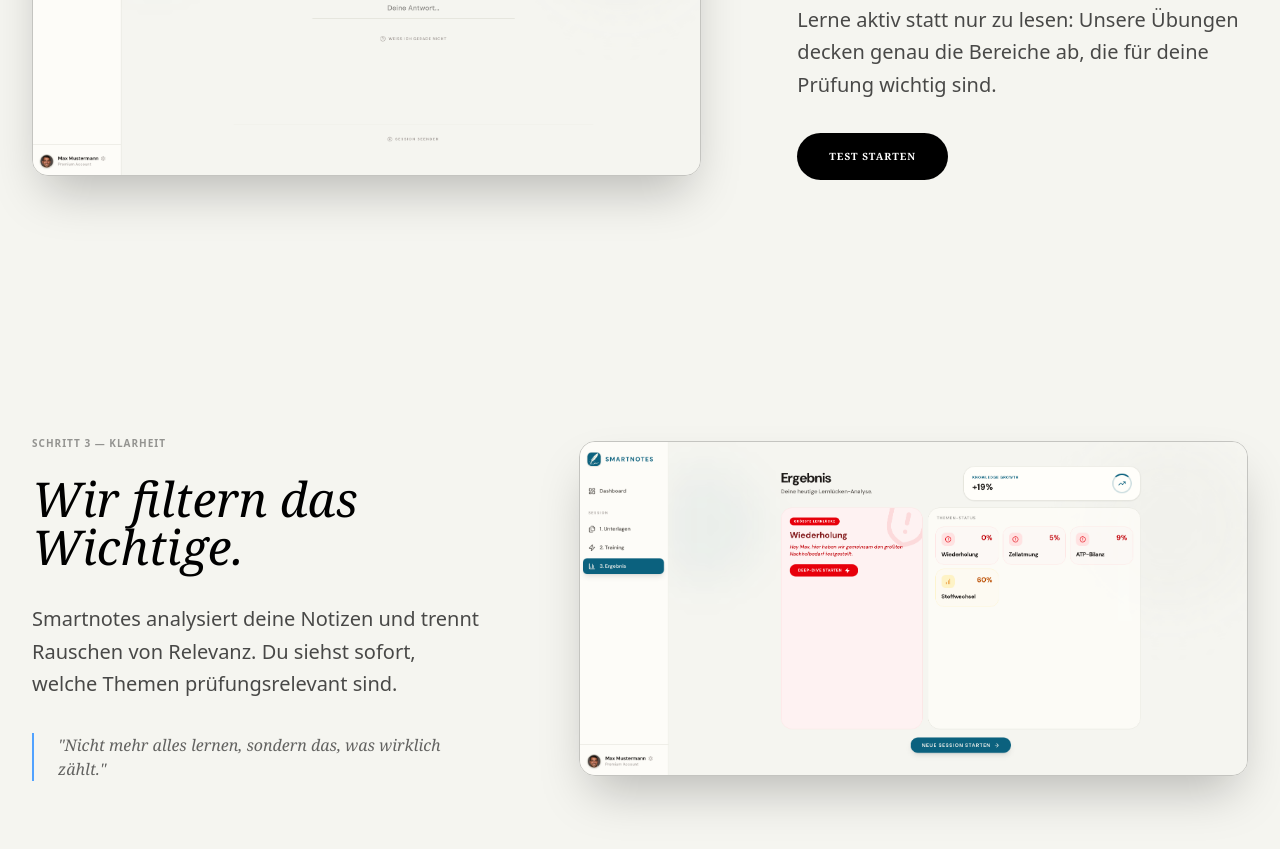
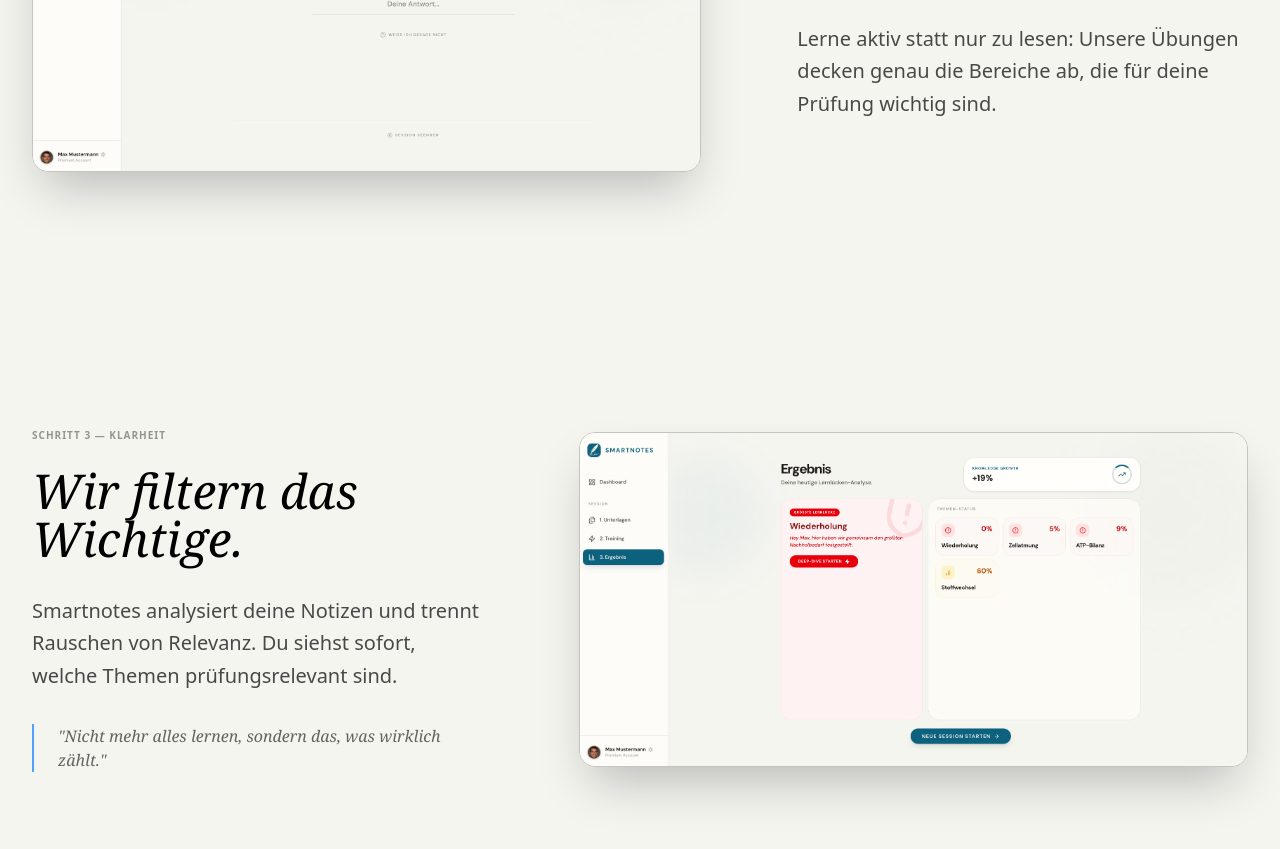
Before and after one commit to Smartnotes-Germany/smartnotes-website, a Next.js app: page / in a window 1280 px wide. Shown: the part 3280-4129 px from the top of the page. Built offline with nearby package versions, Linux system fonts and the light colour scheme; no server answers.

Commit message:
- Removed Test starten button

```diff
--- a/src/app/page.tsx
+++ b/src/app/page.tsx
@@ -172,7 +172,6 @@ export default function Page() {
                     <p className="text-base lg:text-xl font-sans font-light leading-relaxed opacity-70 mb-6 lg:mb-8">
                        Lerne aktiv statt nur zu lesen: Unsere Übungen decken genau die Bereiche ab, die für deine Prüfung wichtig sind.
                     </p>
-                    <a href="#warteliste" className="inline-block bg-brand text-white px-6 lg:px-8 py-3 lg:py-4 rounded-full text-[10px] font-bold uppercase tracking-widest hover:scale-105 transition-all">Test starten</a>
                  </div>
               </div>
 
```
